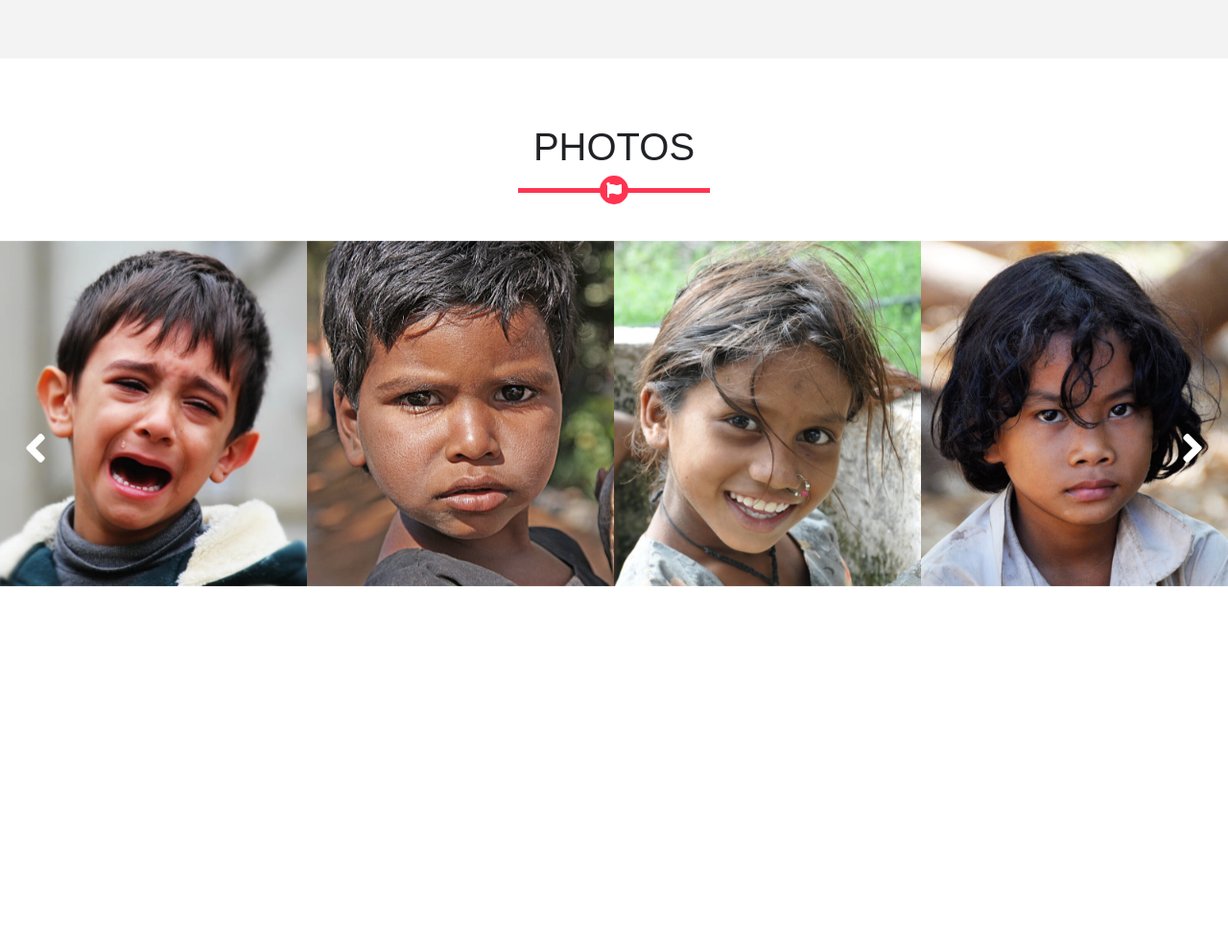
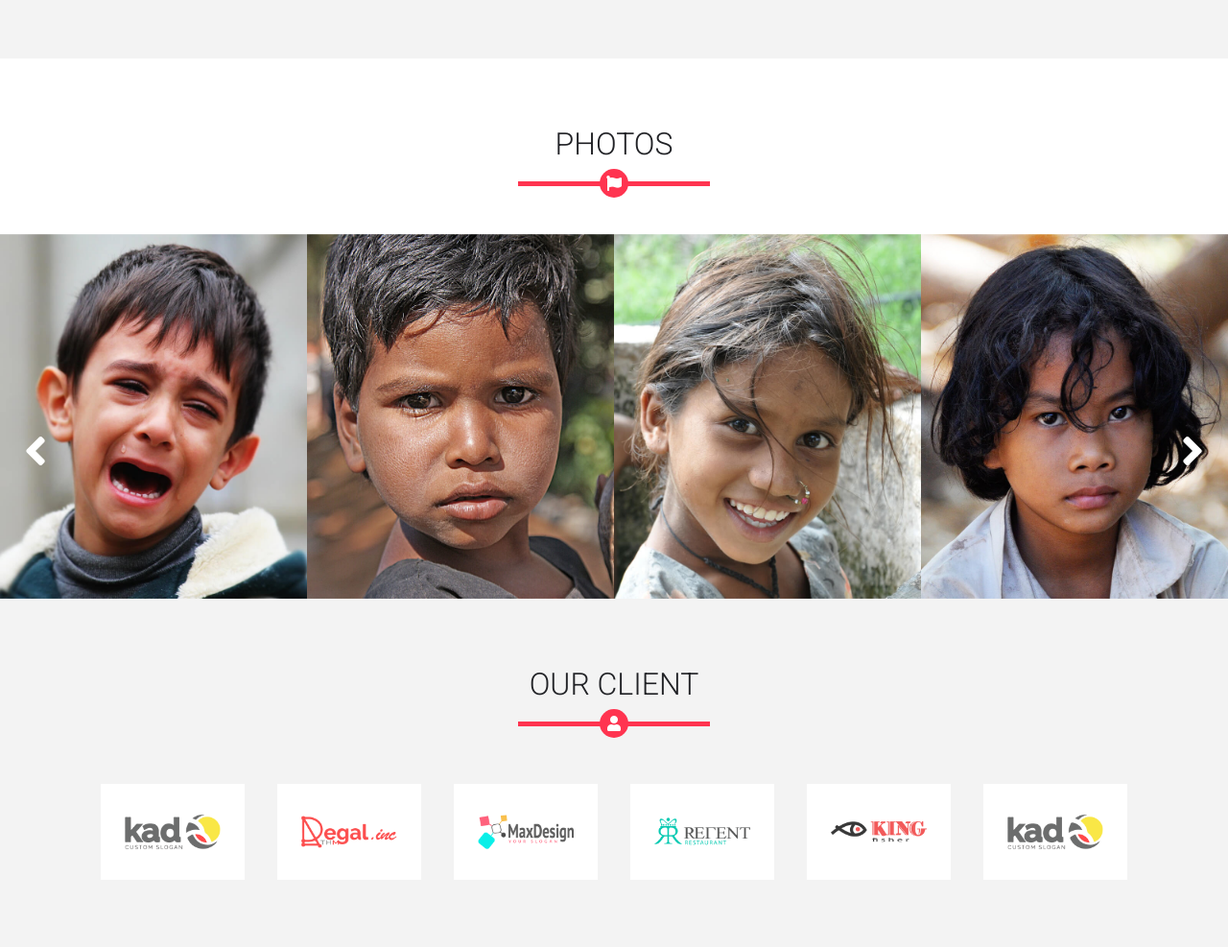
Before and after one commit to rehambhere/becharity-2018-team6, a plain HTML site: page index.html in a window 1280 px wide. Shown: the part 3580-4567 px from the top of the page at 96% size. Before the commit the page ends 4261 px from the top, so only its background shows below. Drawn offline with Linux system fonts and the light colour scheme.

Commit message:
Our Clients Section

```diff
--- a/css/style.css
+++ b/css/style.css
@@ -515,16 +515,11 @@ section {
 /*Gallery*/
 
 .galleryContainer {
-    min-height: 570px;
-    padding: 60px 0;
+    padding: 60px 0 0 0;
     background: #ffffff
 }
 
-.gallery {
-    height: 380px
-}
-
-.gallery .galleryItem img {
+#gallery,  #gallery img{
     height: 380px
 }
 
@@ -545,7 +540,8 @@ section {
     text-align: center
 }
 .sectionTitle {
-    font-size: 2.5em;
+    font-family: "Roboto", "sans-serif";
+    font-size: 2em;
     font-weight: 300;
     padding: 10px;
     text-transform: uppercase
@@ -569,3 +565,22 @@ section {
     top: -13px;
     color: #fff
 }
+
+/*Our Clients*/
+.clinetContainer{
+    padding: 60px;
+    text-align: center;
+    background-color: #f3f3f3
+}
+.clientListItem{
+    display: inline-block;
+    width:150px;
+    height: 100px;
+    background: #fff;
+    margin: 10px 15px;
+    padding: 0 25px
+}
+.clientListItem:hover img{
+    transition: .3s ease-in-out;
+    transform: scale(1.15);
+}
--- a/index.html
+++ b/index.html
@@ -659,7 +659,34 @@
 
 
   <!-- clints section -->
-
+    <section class="clinetContainer">
+        <div class="sectionHeader">
+            <h2 class="sectionTitle">our client</h2>
+            <div class="sectionMark">
+                <i class="fas fa-user"></i>
+            </div>
+        </div>
+        <div class="clientList">
+            <a href="" class="clientListItem">
+                <img src="image/partner/1.png" alt="Kad" >
+            </a>
+            <a href="" class="clientListItem">
+                <img src="image/partner/2.png" alt="Degal" >
+            </a>
+            <a href="" class="clientListItem">
+                <img src="image/partner/3.png" alt="Max Design" >
+            </a>
+            <a href="" class="clientListItem">
+                 <img src="image/partner/4.png" alt="Recent" >
+            </a>
+            <a href="" class="clientListItem">
+                <img src="image/partner/5.png" alt="King" >
+            </a>
+            <a href="" class="clientListItem">
+                <img src="image/partner/1.png" alt="Kad" >
+            </a>
+        </div>
+    </section>
 
   <!-- testimonials section -->
 
```
